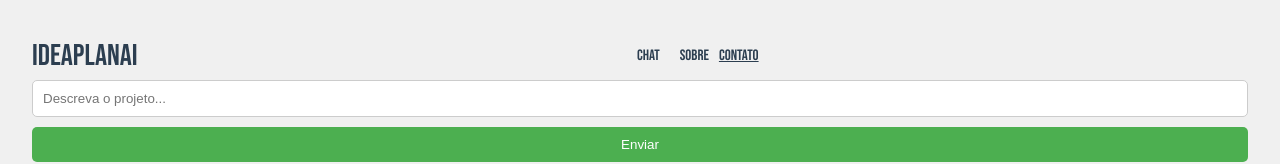
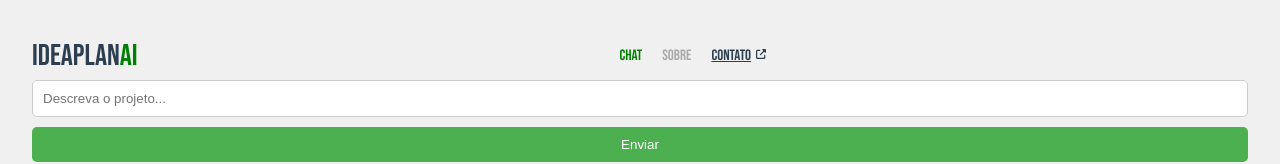
Before and after one commit to dacmarcell/ideaplanAI-web, a Vue app: page / in a window 1280 px wide. Shown: the top 164 px of the page. Built offline with nearby package versions, Linux system fonts and the light colour scheme.

Commit message:
Refactor TopHeader.vue: Update navigation links and contact button

```diff
--- a/src/components/TopHeader.vue
+++ b/src/components/TopHeader.vue
@@ -1,24 +1,63 @@
+<script setup lang="ts">
+import { FontAwesomeIcon } from '@fortawesome/vue-fontawesome'
+import { faExternalLinkAlt } from '@fortawesome/free-solid-svg-icons'
+import { useRoute } from 'vue-router'
+
+const currentRoute = useRoute()
+const linkedinURL = 'https://www.linkedin.com/in/marcell-dactes/'
+
+const routes = [
+  { name: 'Chat', path: '/' },
+  { name: 'Sobre', path: '/about' },
+]
+
+const getBtnClass = (btnPath: string) =>
+  currentRoute.path === btnPath ? 'green' : 'inactive-btn'
+</script>
+
 <template>
-  <h1>IdeaPlanAI</h1>
+  <h1>IdeaPlan<span class="green">AI</span></h1>
   <nav>
-    <router-link to="/" class="link">Chat</router-link>
-    <router-link to="/about" class="link">Sobre</router-link>
-    <a v-bind:href="linkedinURL" target="_blank">Contato</a>
+    <router-link
+      v-for="route in routes"
+      :key="route.path"
+      :to="route.path"
+      :class="getBtnClass(route.path)"
+      class="link"
+      >{{ route.name }}</router-link
+    >
+    <a :href="linkedinURL" target="_blank" class="link contact">
+      <span>Contato</span>
+      <FontAwesomeIcon :icon="faExternalLinkAlt" class="icon" />
+    </a>
   </nav>
   <div></div>
 </template>
 
 <style scoped>
+.green {
+  color: green;
+}
+.inactive-btn {
+  color: rgb(169, 169, 169);
+}
+nav {
+  display: flex;
+  justify-content: center;
+  align-items: center;
+}
 .link {
   margin: 10px;
   text-decoration: none;
 }
+.contact {
+  display: flex;
+  align-items: center;
+  text-decoration: underline;
+}
+.icon {
+  margin: 0px 0px 5px 5px;
+  width: 10px;
+  height: 10px;
+}
 </style>
-
-<script lang="ts">
-export default {
-  data() {
-    return { linkedinURL: 'https://www.linkedin.com/in/marcell-dactes/' }
-  },
-}
-</script>
```
